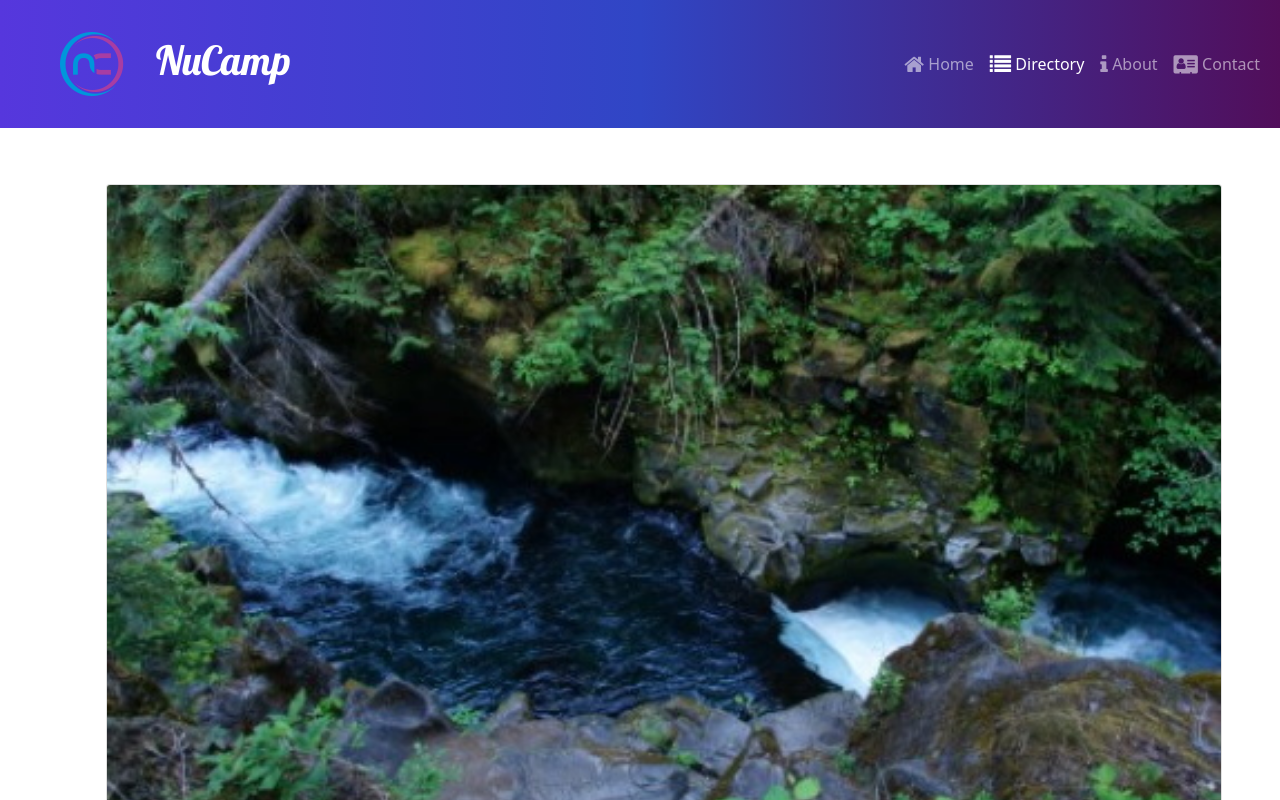
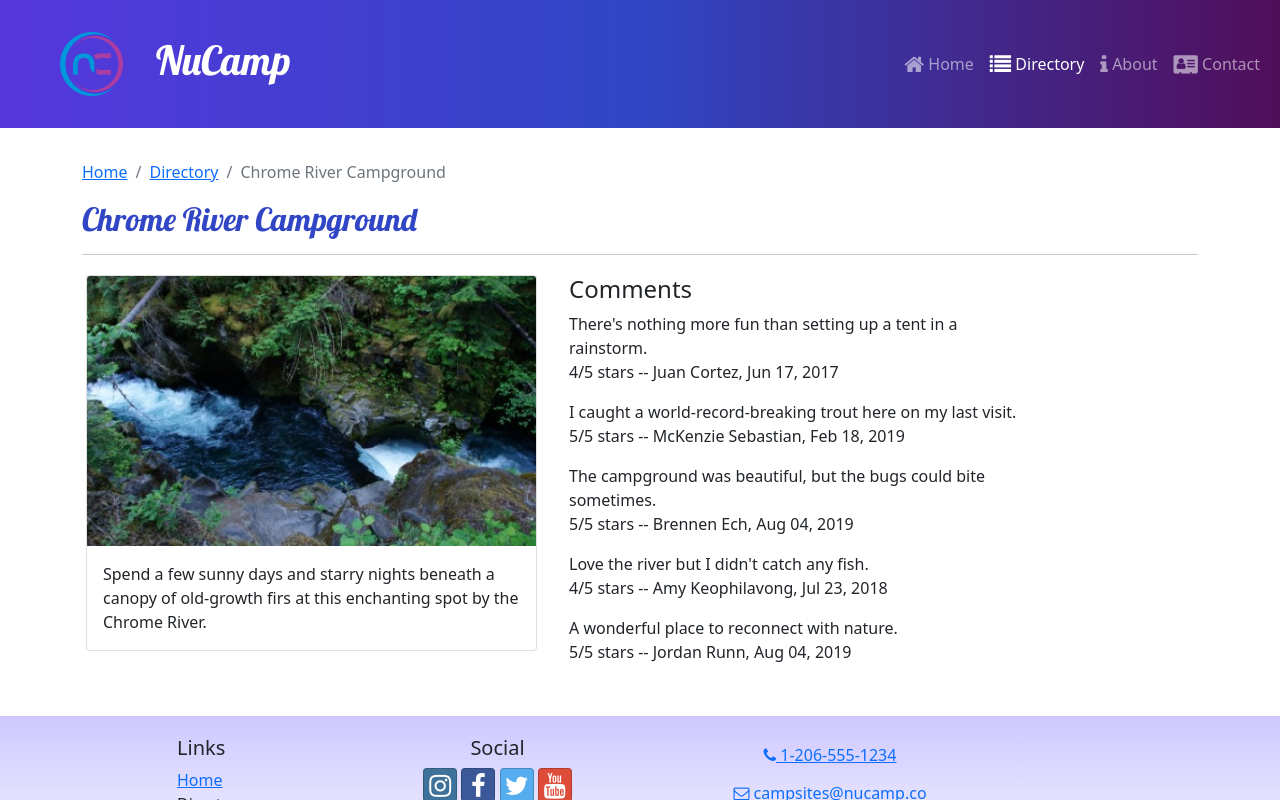
Before and after one commit to iHeartLoFi/nucampsite, a React (Create React App) app: page /directory/1 in a window 1280 px wide. Shown: the top 800 px of the page. Built offline with nearby package versions, Linux system fonts and the light colour scheme.

Commit message:
Comments

```diff
--- a/src/App.js
+++ b/src/App.js
@@ -24,4 +24,4 @@
 
 export default App;
 
-//HomePage and ContactPage will be blank for now. Our work is found at localhost:3000/directory.
+//ContactPage will be blank for now. Our work is found at localhost:3000/directory.
--- /dev/null
+++ b/src/components/SubHeader.js
@@ -0,0 +1,26 @@
+import { Col, Row, Breadcrumb, BreadcrumbItem } from 'reactstrap';
+import { Link } from 'react-router-dom';
+
+const SubHeader = ({ current, detail }) => {
+    return (
+        <Row>
+            <Col>
+                <Breadcrumb>
+                    <BreadcrumbItem>
+                        <Link to='/'>Home</Link>
+                    </BreadcrumbItem>
+                    {detail && (
+                        <BreadcrumbItem>
+                            <Link to='/directory'>Directory</Link>
+                        </BreadcrumbItem>
+                    )}
+                    <BreadcrumbItem active>{current}</BreadcrumbItem>
+                </Breadcrumb>
+                <h2>{current}</h2>
+                <hr />
+            </Col>
+        </Row>
+    );
+};
+
+export default SubHeader;
--- a/src/features/campsites/CampsiteDetail.js
+++ b/src/features/campsites/CampsiteDetail.js
@@ -4,7 +4,7 @@
     const {image, name, description} = campsite;
 
     return (
-        <Col md='12' className='m-4'>
+        <Col md='5' className='m-1'>
             <Card>
                 <CardImg top src={image} alt={name}/>
                 <CardBody>
--- /dev/null
+++ b/src/features/comments/Comment.js
@@ -0,0 +1,14 @@
+import { formatDate } from '../../utils/formatDate';
+
+const Comment = ({comment})=> {
+    const {text: commentText, rating, author, date }= comment;
+    return (
+        <p>
+            {commentText}
+            <br />
+            {rating}/5 stars -- {author}, {formatDate(date)}
+        </p>
+        );
+};
+
+    export default Comment;
--- /dev/null
+++ b/src/features/comments/CommentsList.js
@@ -0,0 +1,25 @@
+import { Col } from 'reactstrap';
+import Comment from './Comment';
+import { selectCommentsByCampsiteId } from './commentsSlice';
+
+const CommentsList = ({campsiteId}) => {
+    const comments = selectCommentsByCampsiteId(campsiteId);
+
+    if (comments && comments.length > 0) {
+        return (
+            <Col md='5' className='m-1'>
+                <h4>Comments</h4>
+                {comments.map((comment) => {
+                    return <Comment key={comment.id} comment={comment} />;
+                })}
+            </Col>
+        );
+    }
+    return (
+        <Col md='5' className='m-1'>
+            There are no comments for this campsite yet.
+        </Col>
+    );
+};
+
+export default CommentsList;
--- /dev/null
+++ b/src/features/comments/commentsSlice.js
@@ -0,0 +1,7 @@
+import { COMMENTS } from '../../app/shared/COMMENTS';
+
+export const selectCommentsByCampsiteId = (campsiteId) => {
+    return COMMENTS.filter(
+        (comment) => comment.campsiteId === parseInt(campsiteId)
+    );
+};
--- a/src/pages/CampsiteDetailPage.js
+++ b/src/pages/CampsiteDetailPage.js
@@ -2,6 +2,8 @@
 import { useParams } from 'react-router-dom';
 import { selectCampsiteById } from '../features/campsites/campsitesSlice';
 import CampsiteDetail from '../features/campsites/CampsiteDetail';
+import CommentsList from '../features/comments/CommentsList';
+import SubHeader from '../components/SubHeader';
 
 const CampsiteDetailPage = () =>{
     const { campsiteId } = useParams();
@@ -9,8 +11,10 @@
 
     return (
         <Container>
+            <SubHeader current={campsite.name} detail={true} />
             <Row>
                 <CampsiteDetail campsite={campsite} />
+                <CommentsList campsiteId={campsiteId} />
             </Row>
         </Container>
         );
--- a/src/pages/CampsitesDirectoryPage.js
+++ b/src/pages/CampsitesDirectoryPage.js
@@ -1,9 +1,11 @@
 import { Container } from 'reactstrap';
 import CampsitesList from '../features/campsites/CampsitesList';
+import SubHeader from '../components/SubHeader';
 
 const CampsitesDirectoryPage = () => {
     return (
         <Container>
+            <SubHeader current='Directory' />
             <CampsitesList />
         </Container>
     );
--- a/src/pages/HomePage.js
+++ b/src/pages/HomePage.js
@@ -1,9 +1,11 @@
 import { Container } from 'reactstrap';
 import DisplayList from '../features/display/DisplayList';
+import SubHeader from '../components/SubHeader';
 
 const HomePage = () => {
     return (
         <Container>
+            <SubHeader current='Home'/>
             <DisplayList />
         </Container>
     );
--- /dev/null
+++ b/src/utils/formatDate.js
@@ -0,0 +1,9 @@
+
+
+export const formatDate = (date) => {
+    return new Intl.DateTimeFormat('en-US', {
+        year: 'numeric',
+        month: 'short',
+        day: '2-digit'
+    }).format(new Date(Date.parse(date)));
+};
```
